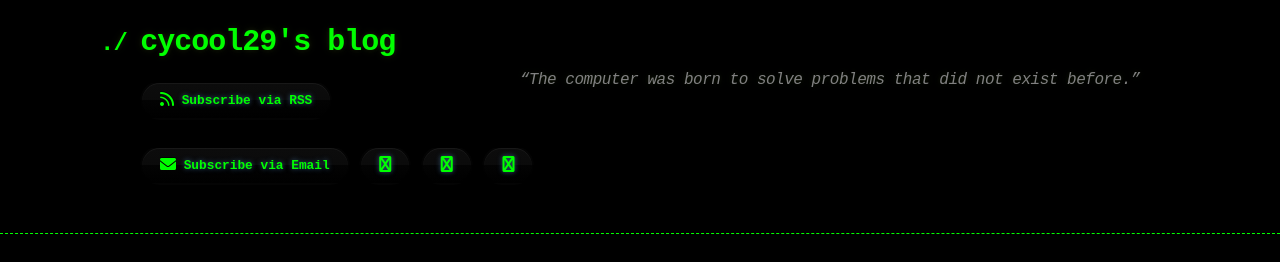
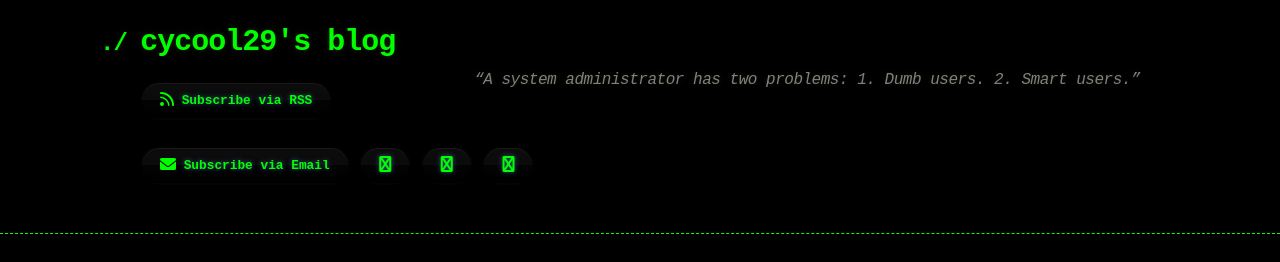
Before and after one commit to cycool29/cycool29.github.io, a Jekyll site: the page built from index.md, in a window 1280 px wide and 900 px high. Shown: the top 262 px of the window. Built offline with Jekyll 4.4.1, drawn with Linux system fonts in a browser that asks for light colours; a style sheet for code colours, icons or effects is not loaded.

Commit message:
Update quotes

```diff
--- a/_config.yml
+++ b/_config.yml
@@ -1,5 +1,5 @@
 title: cycool29's blog
-description: "“The computer was born to solve problems that did not exist before.” "
+description: "“A system administrator has two problems: 1. Dumb users. 2. Smart users.” "
 bio: A high school student. Intermediate in Python, Git, Bash. Learning JavaScript. He/Him. "
 author: cycool29
 url: https://cycool29.github.io
```
